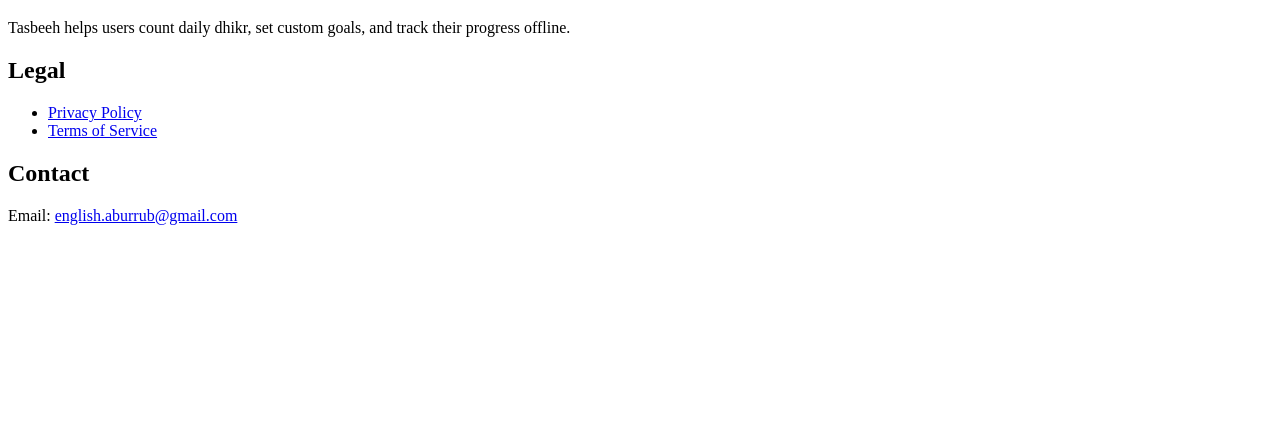
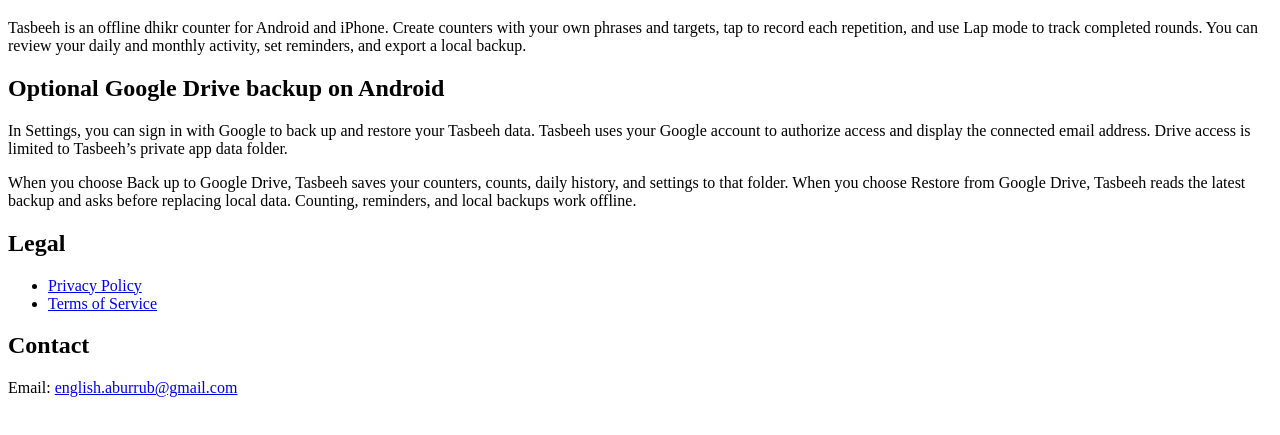
Before and after one commit to englishaburrub-collab/tasbeeh-public, a plain HTML site: page index.html in a window 1280 px wide. Shown: the part 61-496 px from the top of the page. Drawn offline with Linux system fonts and the light colour scheme.

Commit message:
Explain Tasbeeh features and Google Drive access on homepage

```diff
--- a/index.html
+++ b/index.html
@@ -5,14 +5,22 @@
   <meta name="viewport" content="width=device-width, initial-scale=1">
   <meta name="google-site-verification" content="K4XQT26RfS3vssQhqOaH72wep8hwbFgSHBOVJHIlEuc" />
   <title>Tasbeeh</title>
-  <meta name="description" content="Tasbeeh app information, privacy policy, and terms of service.">
+  <meta name="description" content="Tasbeeh is an offline dhikr counter for Android and iPhone with custom goals, daily history, and optional Google Drive backup on Android.">
 </head>
 <body>
   <main>
     <h1>Tasbeeh</h1>
 
     <p>
-      Tasbeeh helps users count daily dhikr, set custom goals, and track their progress offline.
+      Tasbeeh is an offline dhikr counter for Android and iPhone. Create counters with your own phrases and targets, tap to record each repetition, and use Lap mode to track completed rounds. You can review your daily and monthly activity, set reminders, and export a local backup.
+    </p>
+
+    <h2>Optional Google Drive backup on Android</h2>
+    <p>
+      In Settings, you can sign in with Google to back up and restore your Tasbeeh data. Tasbeeh uses your Google account to authorize access and display the connected email address. Drive access is limited to Tasbeeh’s private app data folder.
+    </p>
+    <p>
+      When you choose Back up to Google Drive, Tasbeeh saves your counters, counts, daily history, and settings to that folder. When you choose Restore from Google Drive, Tasbeeh reads the latest backup and asks before replacing local data. Counting, reminders, and local backups work offline.
     </p>
 
     <h2>Legal</h2>
```
